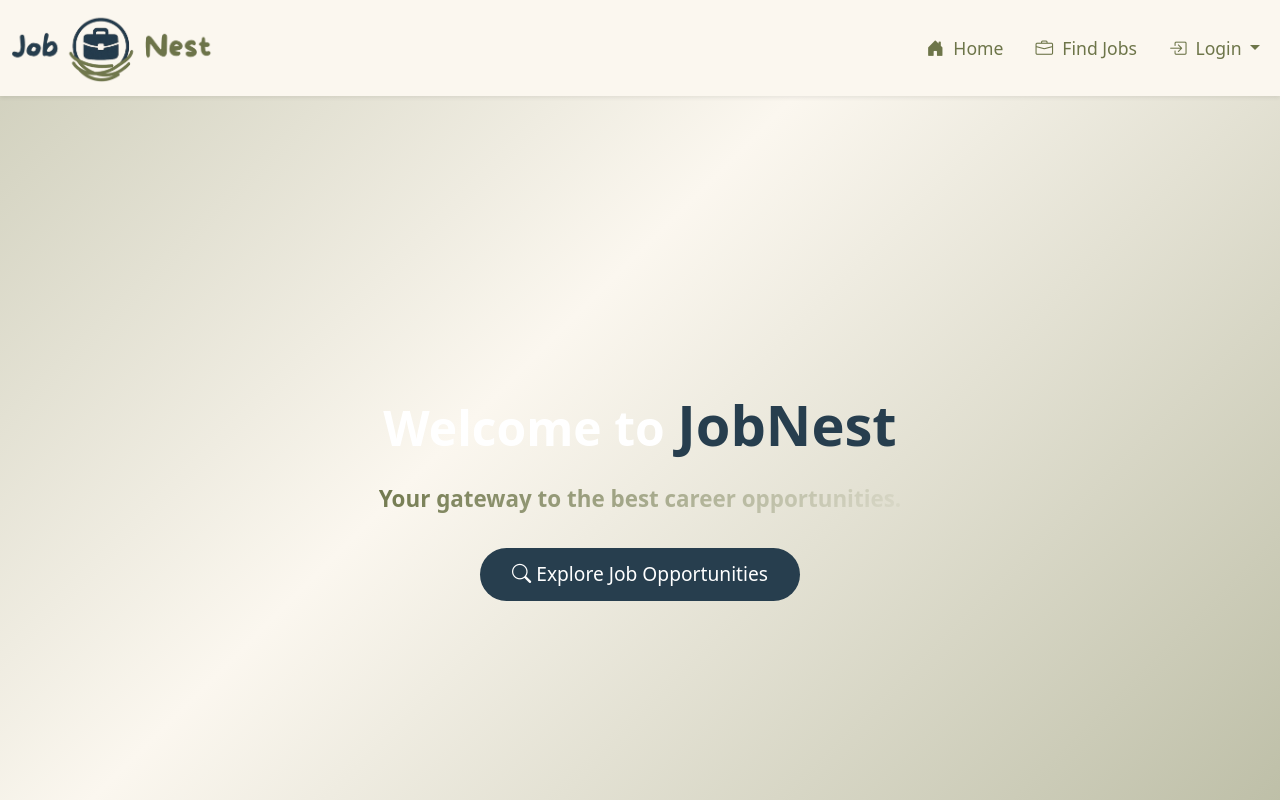
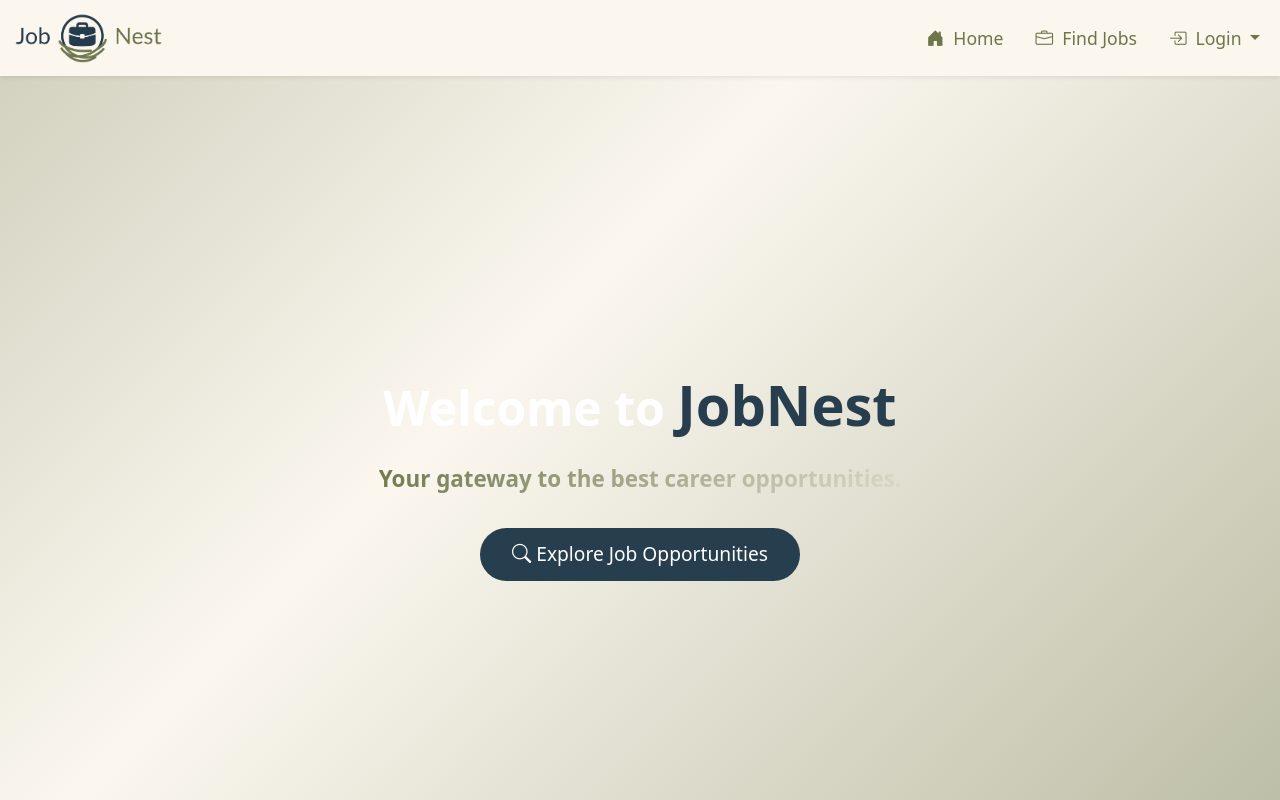
Before and after one commit to Tsouli-Abde/job-nest-frontend, an Angular app: page / in a window 1280 px wide. Shown: the top 800 px of the page. Built offline with nearby package versions, Linux system fonts and the light colour scheme.

Commit message:
Update logo

```diff
--- a/src/app/components/top-bar/top-bar.component.html
+++ b/src/app/components/top-bar/top-bar.component.html
@@ -1,7 +1,7 @@
 <nav class="navbar navbar-expand-lg navbar-dark shadow-sm custom-navbar">
   <div class="container-fluid">
     <a class="navbar-brand" [routerLink]="['/']">
-      <img src="assets/job-nest-logo.png" alt="JobNest Logo" width="200" height="70">
+      <img src="assets/job-nest-logo.png" alt="JobNest Logo" width="150" height="50">
     </a>
     <button class="navbar-toggler" type="button" data-bs-toggle="collapse" data-bs-target="#navbarNav">
       <span class="navbar-toggler-icon"></span>
```
Also changed, not shown: src/assets/job-nest-logo.png.
